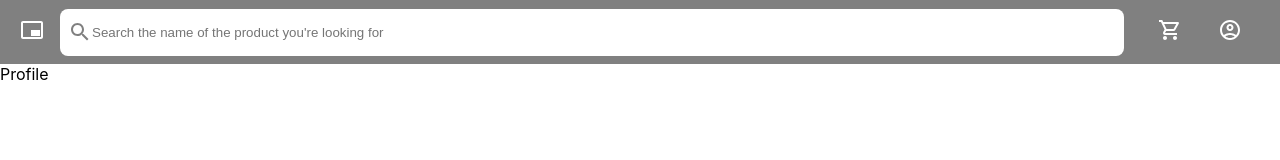
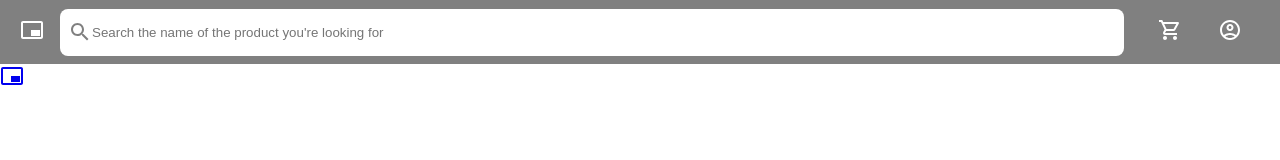
Before and after one commit to karananeja/fe-shopping-site, a React (Vite) app: page /profile in a window 1280 px wide. Shown: the top 160 px of the page. Built offline with nearby package versions, Linux system fonts and the light colour scheme; the HTML template or start-up script is replaced by a standard one.

Commit message:
updated the profilePage

```diff
--- a/src/pages/profile/index.jsx
+++ b/src/pages/profile/index.jsx
@@ -1,8 +1,16 @@
+import { BrandingWatermarkOutlined } from '@mui/icons-material';
 import React from 'react';
+import { Link } from 'react-router-dom';
 import './Profile.scss';
 
 const Profile = () => {
-  return <div>Profile</div>;
+  return (
+    <div className='profile'>
+      <Link to='/'>
+        <BrandingWatermarkOutlined />
+      </Link>
+    </div>
+  );
 };
 
 export default Profile;
```
